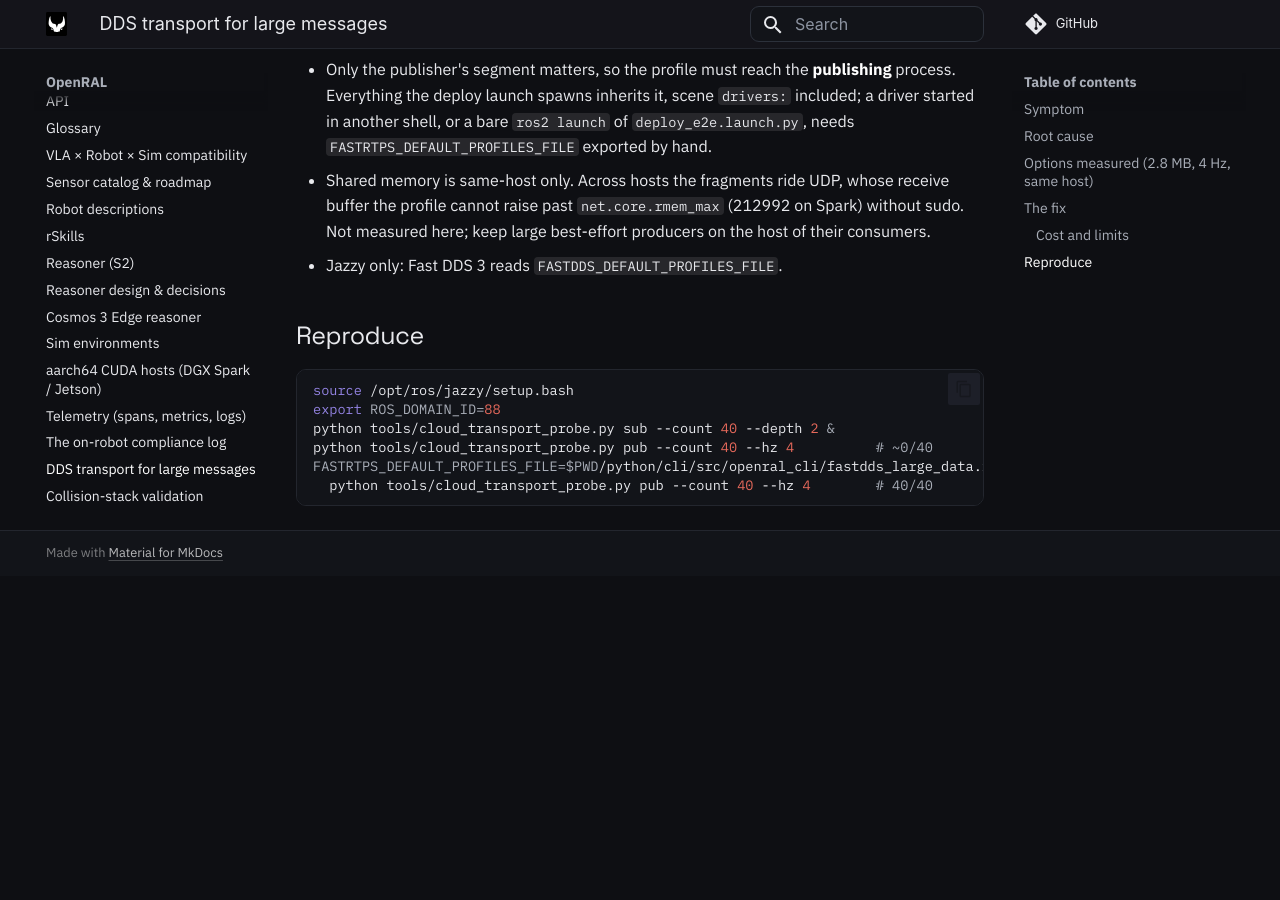
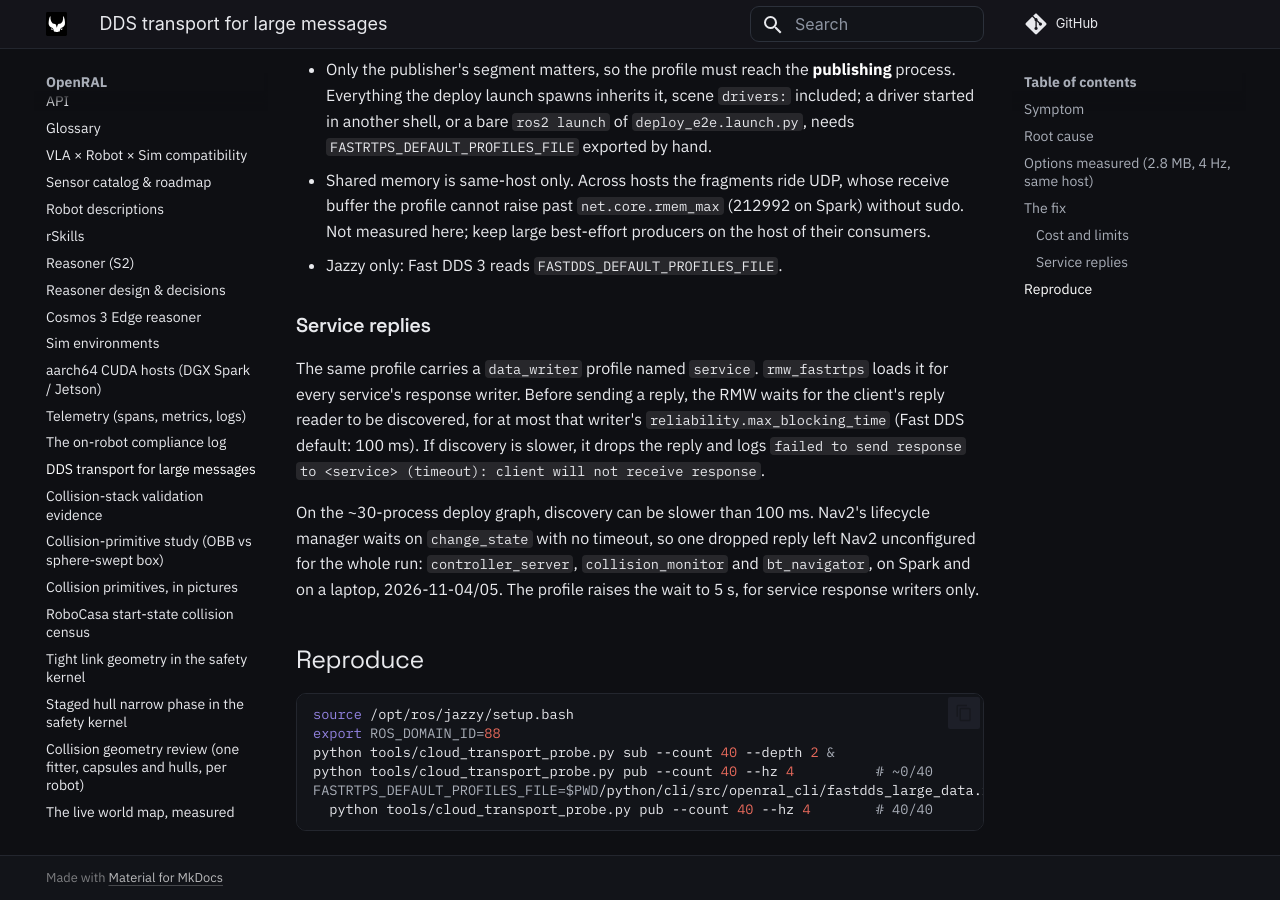
Before and after one commit to OpenRAL/openral, an MkDocs documentation site: the page built from docs/reference/dds-large-messages.md, in a window 1280 px wide and 900 px high, scrolled down 3178 px. Built offline with MkDocs 1.6.1 and Material for MkDocs 9.7.7, drawn with Linux system fonts in a browser that asks for light colours; comment, search, counter and statistics services are not loaded; before the commit the page ends 3754 px from its top, so only the background shows below that.

Commit message:
fix(cli): Fast DDS service replies wait 5 s for the client's reader, not 100 ms
rmw_fastrtps drops a service reply when the client's reply reader is not
discovered within the response writer's max_blocking_time (100 ms). On the
deploy graph that dropped lifecycle change_state replies, and Nav2's lifecycle
manager, which waits with no timeout, never activated Nav2 (Spark and laptop,
2026-11-04/05). The deploy profile now gives service response writers 5 s.

Co-Authored-By: Claude Opus 5.5 <noreply@anthropic.com>
Claude-Session: https://claude.ai/code/session_01NavzwajvnCFE77Powz2uxM
Signed-off-by: Adrian <adrianllopart@gmail.com>

````diff
--- a/docs/reference/dds-large-messages.md
+++ b/docs/reference/dds-large-messages.md
@@ -116,6 +116,21 @@ non-blocking `publish()` on every live-ROS run.
   their consumers.
 - Jazzy only: Fast DDS 3 reads `FASTDDS_DEFAULT_PROFILES_FILE`.
 
+### Service replies
+
+The same profile carries a `data_writer` profile named `service`. `rmw_fastrtps`
+loads it for every service's response writer. Before sending a reply, the RMW waits
+for the client's reply reader to be discovered, for at most that writer's
+`reliability.max_blocking_time` (Fast DDS default: 100 ms). If discovery is slower,
+it drops the reply and logs `failed to send response to <service> (timeout): client
+will not receive response`.
+
+On the ~30-process deploy graph, discovery can be slower than 100 ms. Nav2's
+lifecycle manager waits on `change_state` with no timeout, so one dropped reply left
+Nav2 unconfigured for the whole run: `controller_server`, `collision_monitor` and
+`bt_navigator`, on Spark and on a laptop, 2026-11-04/05. The profile raises the
+wait to 5 s, for service response writers only.
+
 ## Reproduce
 
 ```bash
````
Also changed, not shown: 1 other file.
